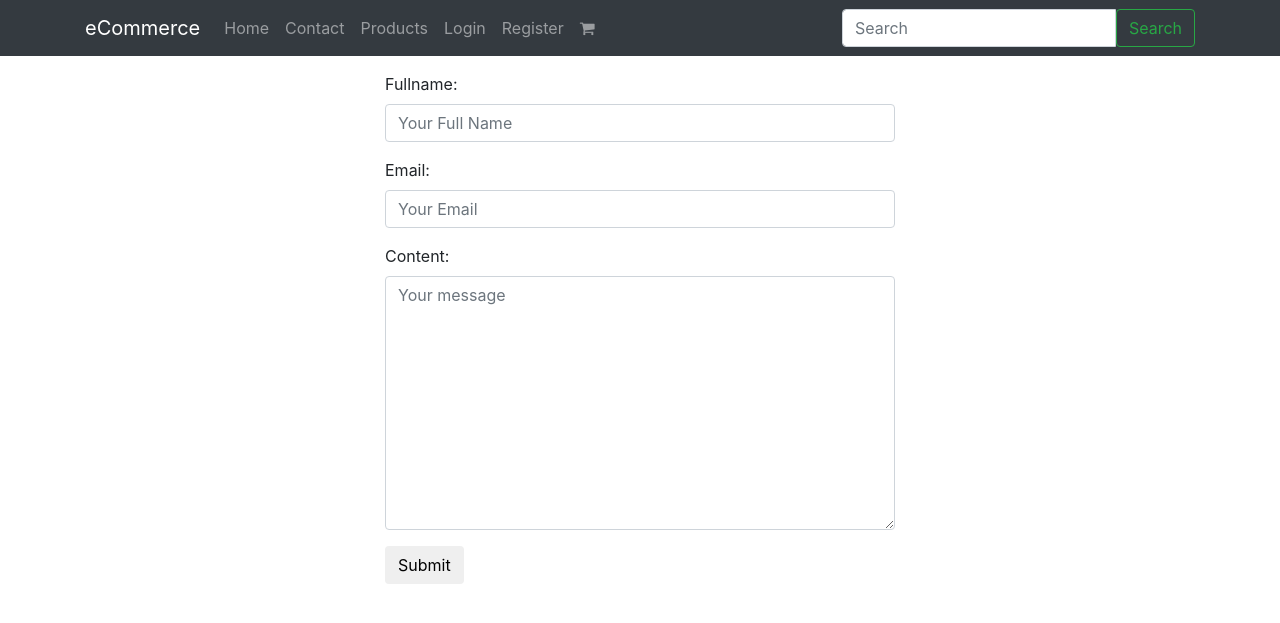
After one commit to aditya2222/django-ecommerce, a Django app: page /contact/ in a window 1280 px wide. The commit adds this page. Shown: the top 623 px of the page. Run offline with Django 3.2, Linux system fonts and the light colour scheme; some libraries are stand-ins or nearby versions.

Commit message:
Ajaxify contact form part 1

```diff
--- /dev/null
+++ b/ecommerce/forms.py
@@ -0,0 +1,33 @@
+from django import forms
+
+
+class ContactForm(forms.Form):
+    fullName = forms.CharField(
+        widget=forms.TextInput(
+            attrs={
+                "class": "form-control",
+                "placeholder": "Your Full Name"
+            }
+        )
+    )
+
+    email = forms.EmailField(widget=forms.EmailInput(
+        attrs={
+            "class": "form-control",
+            "placeholder": "Your Email"
+        }
+    ))
+
+    content = forms.CharField(widget=forms.Textarea(
+        attrs={
+            "class": "form-control",
+            "placeholder": "Your message"
+        }
+    ))
+
+    # Validation for email field
+    def clean_email(self):
+        email = self.cleaned_data.get('email')
+        if not "gmail.com" in email:
+            raise forms.ValidationError("Email should have gmail.com")
+        return email
--- a/ecommerce/urls.py
+++ b/ecommerce/urls.py
@@ -22,10 +22,12 @@ from django.contrib.auth.views import LogoutView
 from accounts.views import guest_register_view
 from addresses.views import checkout_address_create_view, checkout_address_reuse_view
 from carts.views import cart_detail_api_view
+from .views import contact_page
 
 urlpatterns = [
     path('', HomePageView.as_view(), name='home'),
     path('guest/register', guest_register_view, name='guest_register'),
+    path('contact/', contact_page, name='contact'),
     path('products/', include('products.urls', namespace='products')),
     path('logout/', LogoutView.as_view(), name='logout'),
     path('api/cart/', cart_detail_api_view, name='api-cart'),
--- /dev/null
+++ b/ecommerce/views.py
@@ -0,0 +1,20 @@
+from django.shortcuts import render
+from .forms import ContactForm
+from django.http import JsonResponse, HttpResponse
+
+
+def contact_page(request):
+    form = ContactForm(request.POST or None)
+    context = {
+        "form": form
+    }
+    if form.is_valid():
+        print(form.cleaned_data)
+        if request.is_ajax():
+            return JsonResponse({"message": "Thank You!"})
+
+    if form.errors:
+        errors = form.errors.as_json()
+        if request.is_ajax():
+            return HttpResponse(errors, status=400, content_type='application/json')
+    return render(request, 'contact/view.html', context)
--- a/templates/base.html
+++ b/templates/base.html
@@ -36,6 +36,38 @@
 
 <script type="text/javascript">
     $(document).ready(function () {
+        {#Contact Form Handler#}
+
+        var contactForm = $('.contact-form')
+        var contactFormMethod = contactForm.attr("method")
+        var contactFormEndpoint = contactForm.attr("action")
+
+        contactForm.submit(function (event) {
+            event.preventDefault()
+            var contactFormData = contactForm.serialize()
+            var thisForm = $(this)
+            $.ajax({
+                method: contactFormMethod,
+                url: contactFormEndpoint,
+                data: contactFormData,
+                success: function (data) {
+                    contactForm[0].reset()
+                    $.alert({
+                        title: 'Success!',
+                        content: data.message   ,
+                        theme: "modern"
+                    })
+                },
+                error: function (error) {
+                    console.log(error)
+                    $.alert({
+                        title: 'OOPS!',
+                        content: 'An error occurred!',
+                        theme: "modern"
+                    })
+                }
+            })
+        })
 
         // Auto Search
         var searchForm = $(".search-form")
@@ -161,7 +193,7 @@
                 },
                 error: function (errorData) {
                     $.alert({
-                        title: 'OOPS!,
+                        title: 'OOPS!',
                         content: 'An error occurred!'
                     })
 
--- /dev/null
+++ b/templates/contact/view.html
@@ -0,0 +1,20 @@
+{% extends "base.html" %}
+
+
+{% block content %}
+
+    <div class="container">
+        <div class="row">
+            <div class="col">
+                <div class="col-md-6 col-12 mx-auto">
+                    <form class="contact-form" action="{% url 'contact' %}" method="post">
+                        {% csrf_token %}
+                        {{ form.as_p }}
+                        <button type="submit" class="btn btn-default">Submit</button>
+                    </form>
+                </div>
+            </div>
+        </div>
+    </div>
+
+{% endblock %}
```
